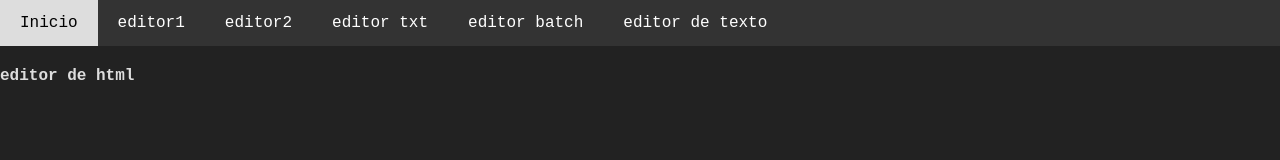
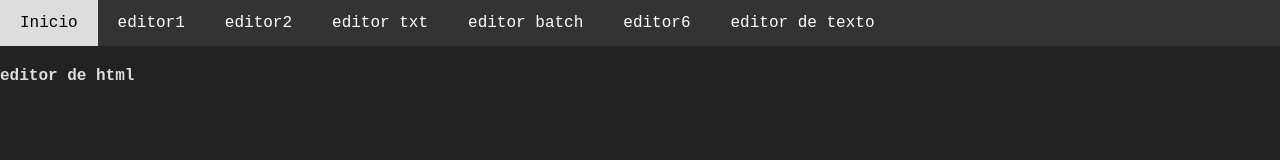
Before and after one commit to ANONYM0616/editor.github.io, a plain HTML site: page ejemplo1.html in a window 1280 px wide. Shown: the top 160 px of the page. Drawn offline with Linux system fonts and the light colour scheme.

Commit message:
Update ejemplo1.html

```diff
--- a/ejemplo1.html
+++ b/ejemplo1.html
@@ -76,6 +76,7 @@
     <a href="ejemplo2.html">editor2</a>
     <a href="ejemplo3.html">editor txt</a>
     <a href="ejemplo 4.html">editor batch</a>
+       <a href="editor6.html">editor6</a>
     <a href="editor de texto.html">editor de texto</a>
 </div>
 <h4>editor de html</h4>
```
